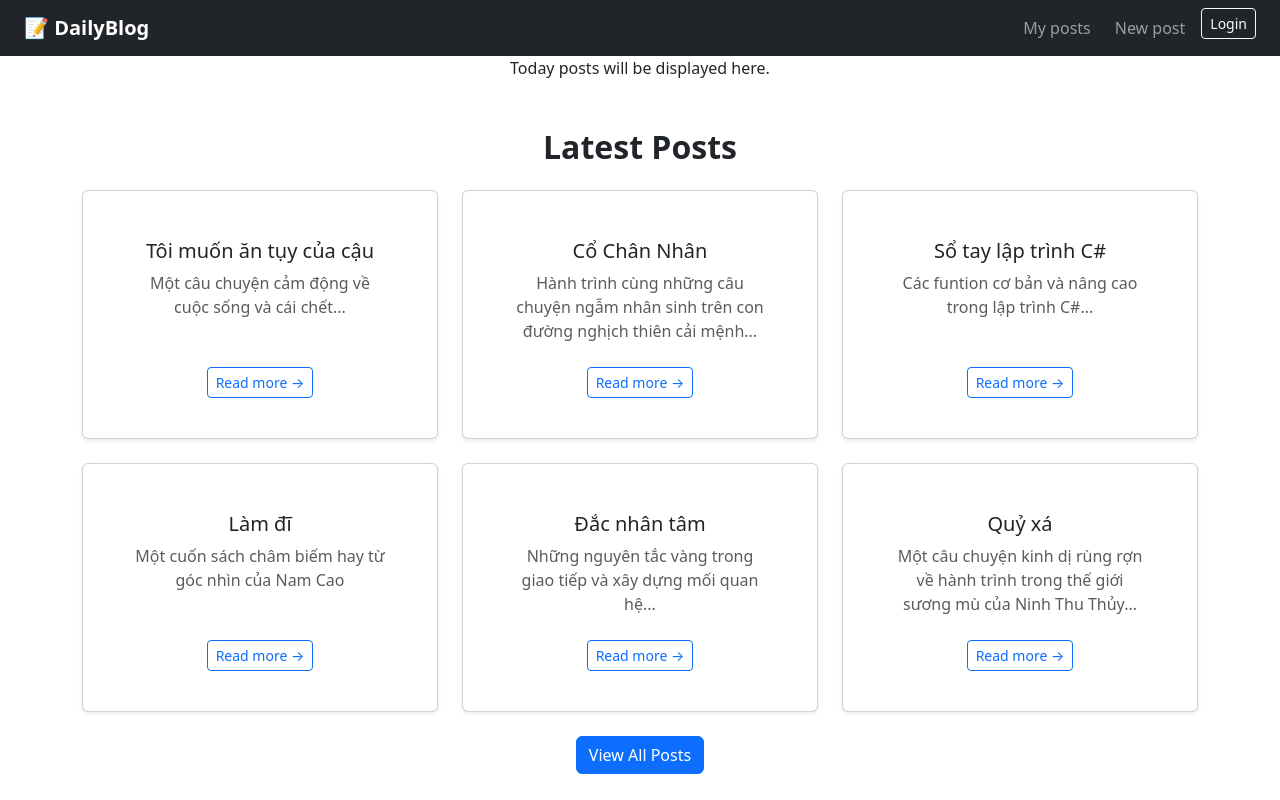
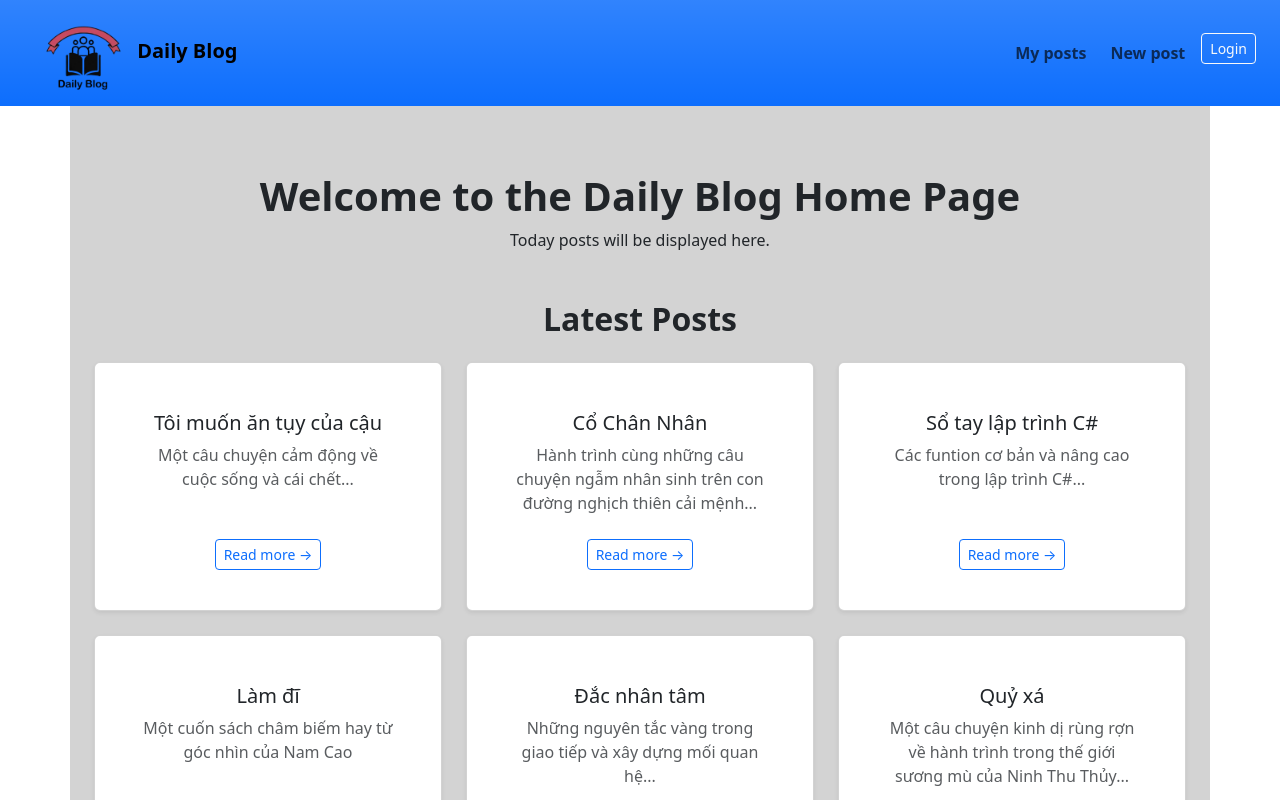
Before and after one commit to Hoshi2107/DailyBlogWeb, a Vue app: page / in a window 1280 px wide. Shown: the top 800 px of the page. Built offline with nearby package versions, Linux system fonts and the light colour scheme.

Commit message:
change navbar, dailybloghomepage, adding elements for style.css and icon for web

```diff
--- a/src/components/DailyBlogHomePage.vue
+++ b/src/components/DailyBlogHomePage.vue
@@ -1,6 +1,6 @@
 <template>
   <Navbar />
-
+  <div class="container mt-5 pt-4">
     <h1>Welcome to the Daily Blog Home Page</h1>
     <div class="content">Today posts will be displayed here.</div>
 
@@ -38,6 +38,7 @@
         </div>
       </div>
     </section>
+  </div>
 </template>
 
 <script setup>
@@ -80,4 +81,13 @@ const latestPosts = [
 ];
 </script>
 
-<style scoped></style>
+<style scoped>
+h1 {
+  text-align: center;
+  margin-top: 100px;
+  font-weight: bold;
+}
+.container {
+  background-color: lightgray;
+}
+</style>
--- a/src/components/Navbar.vue
+++ b/src/components/Navbar.vue
@@ -1,8 +1,11 @@
 <template>
-  <nav class="navbar navbar-expand-lg navbar-dark bg-dark fixed-top">
+  <nav
+    class="navbar navbar-expand-md navbar-light bg-primary bg-gradient fixed-top"
+  >
     <div class="container-fluid px-4">
-      <router-link class="navbar-brand fw-bold" to="/">
-        📝 DailyBlog
+      <router-link class="navbar-brand fw-bold" to="/DailyBlogHomePage">
+        <img :src="blogicon" alt="error" class="img" />
+        Daily Blog
       </router-link>
 
       <button
@@ -35,5 +38,20 @@
   </nav>
 </template>
 
-<script setup></script>
-<style scoped></style>
+<script setup>
+import blogicon from "../imgs/blogicon.png";
+</script>
+
+<style scoped>
+.img {
+  width: 80px;
+  height: 80px;
+  margin-left: 20px;
+  margin-right: 8px;
+}
+
+.navbar-nav .nav-link {
+  font-weight: bolder;
+  font-size: 16px;
+}
+</style>
--- a/src/style.css
+++ b/src/style.css
@@ -58,6 +58,7 @@ button:focus-visible {
 
 #app {
   max-width: 1280px;
+  width: 100%;
   margin: 0 auto;
   /* padding: 2rem; */
   padding: 0;
```
Also changed, not shown: src/imgs/blogicon.png (added). Lines whose indentation alone changed are shown as unchanged.
